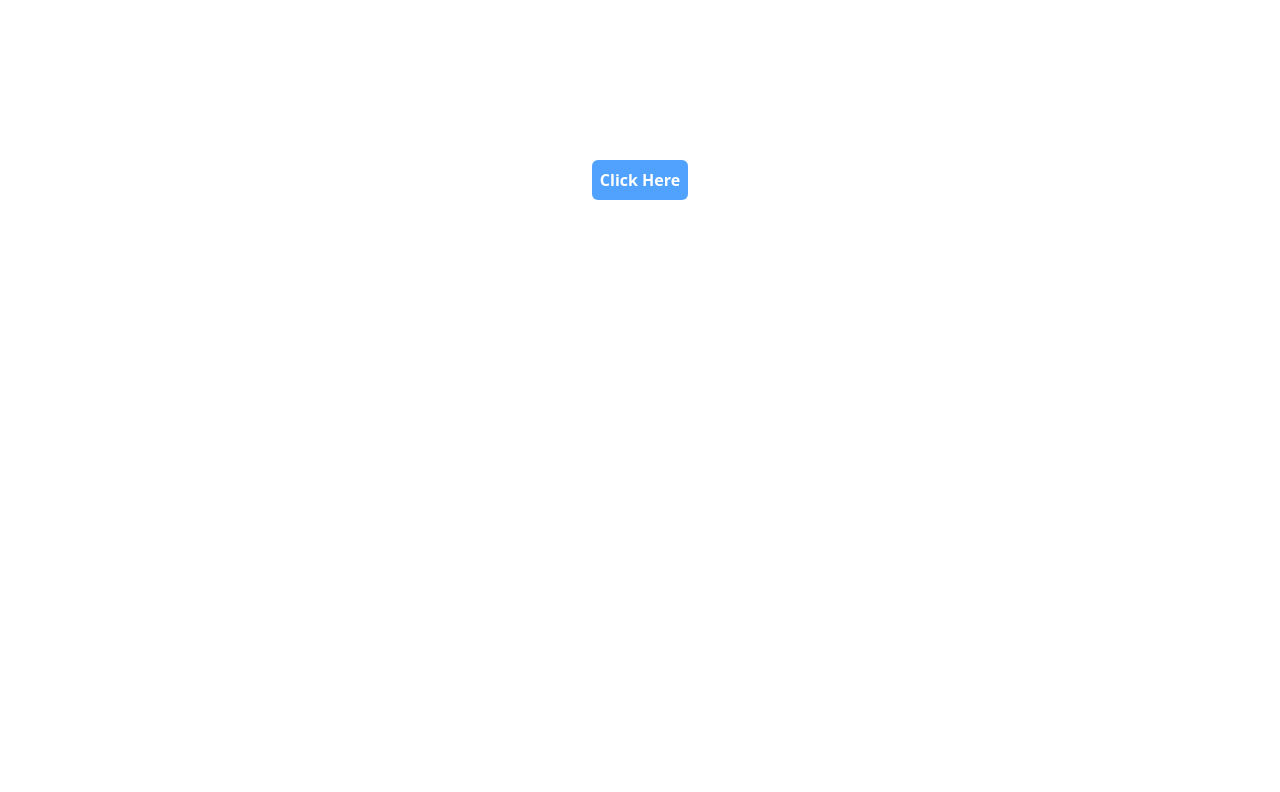
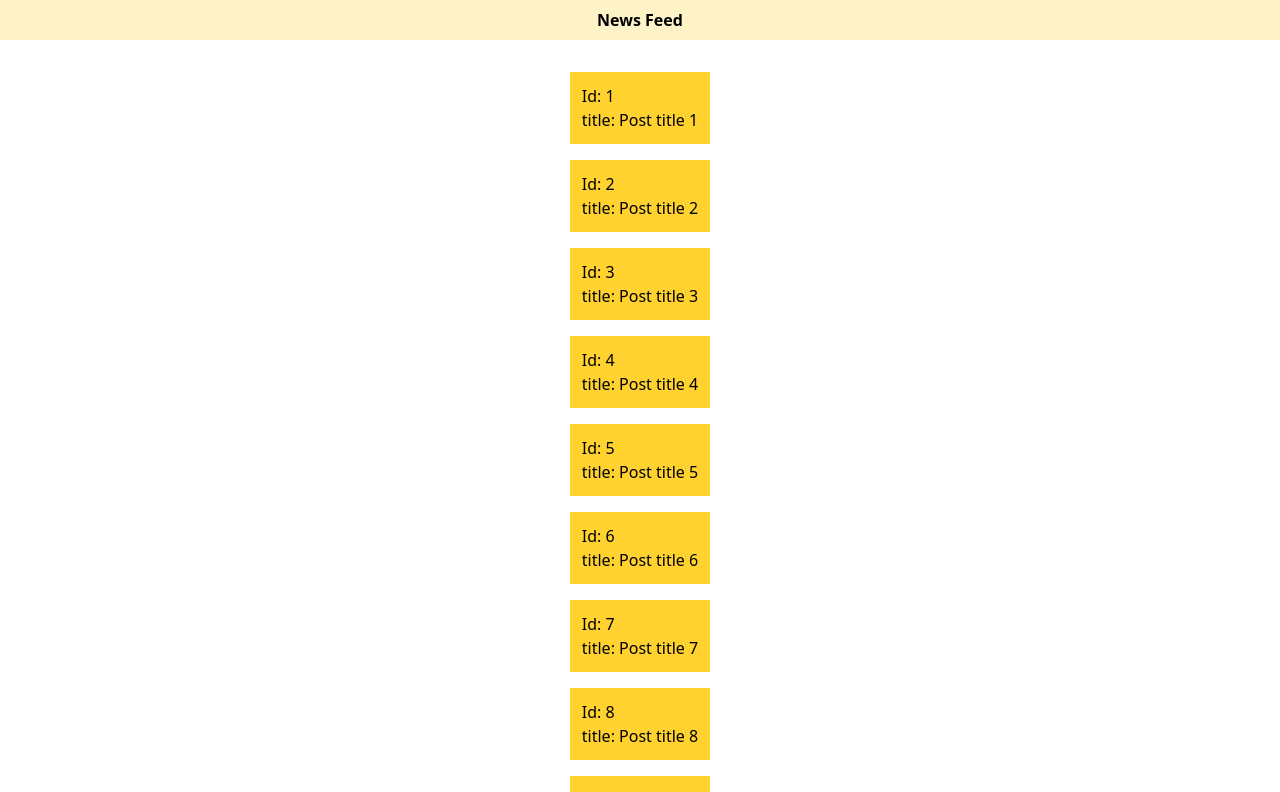
Before and after one commit to PritomDutta89/frontend-machine-coding, a React (Vite) app: page / in a window 1280 px wide. Shown: the top 792 px of the page. Built offline with nearby package versions, Linux system fonts and the light colour scheme.

Commit message:
Added Infinite scroll

```diff
--- a/src/App.jsx
+++ b/src/App.jsx
@@ -1,5 +1,6 @@
 import Accordion from "./accordion/Accordion";
 import SearchBar from "./auto-complete-search/SearchBar";
+import InfiniteScroll from "./infinite-scroll/InfiniteScroll";
 import Modal from "./modal/Modal";
 import Tabs from "./tabs/Tabs";
 import Toast from "./toastNotification/Toast";
@@ -11,7 +12,8 @@ const App = () => {
       {/* <Modal /> */}
       {/* <Accordion /> */}
       {/* <Tabs /> */}
-      <Toast />
+      {/* <Toast /> */}
+      <InfiniteScroll />
     </div>
   );
 };
--- /dev/null
+++ b/src/infinite-scroll/InfiniteScroll.jsx
@@ -0,0 +1,63 @@
+import React, { useEffect, useState } from "react";
+
+const data = Array.from({ length: 100 }, (_, i) => ({
+  id: i + 1,
+  title: `Post title ${i + 1}`,
+}));
+
+const InfiniteScroll = () => {
+  const [visibleData, setVisibleData] = useState([]);
+  const [hasMore, setHasMore] = useState(true);
+  const itemsPerLoad = 10;
+
+  const loadData = () => {
+    const showData = data.slice(
+      visibleData.length,
+      visibleData.length + itemsPerLoad
+    );
+    if (showData.length === 0) {
+      setHasMore(false);
+      return;
+    }
+    setVisibleData((prv) => [...prv, ...showData]);
+  };
+
+  useEffect(() => {
+    loadData();
+  }, []);
+
+  useEffect(() => {
+    const handleScroll = () => {
+      const { scrollTop, clientHeight, scrollHeight } =
+        document.documentElement;
+      console.log("check: ", scrollTop, clientHeight, scrollHeight);
+      if (scrollTop + clientHeight >= scrollHeight - 20 && hasMore) {
+        loadData();
+      }
+    };
+
+    window.addEventListener("scroll", handleScroll);
+
+    return () => window.removeEventListener("scroll", handleScroll);
+  }, [visibleData, hasMore]);
+
+  return (
+    <div>
+      <h1 className="text-center bg-amber-100 mb-[2rem] sticky top-0 p-2 font-bold">
+        News Feed
+      </h1>
+      <div className="flex items-center justify-center flex-col gap-[1rem]">
+        {visibleData?.map((item, index) => (
+          <div className="bg-amber-300 p-3 flex flex-col">
+            <p>Id: {item?.id}</p>
+            <p>title: {item?.title}</p>
+          </div>
+        ))}
+      </div>
+
+      {!hasMore && <div>No data available</div>}
+    </div>
+  );
+};
+
+export default InfiniteScroll;
```
